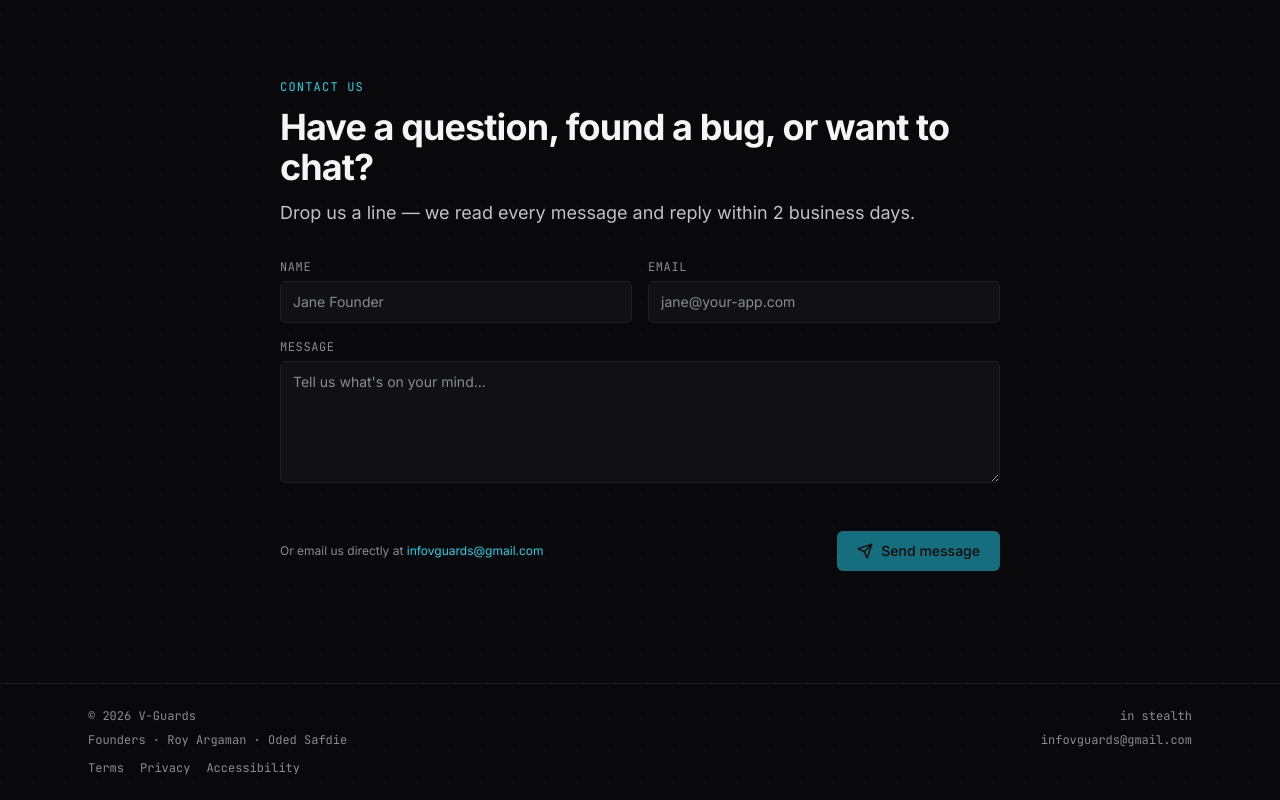
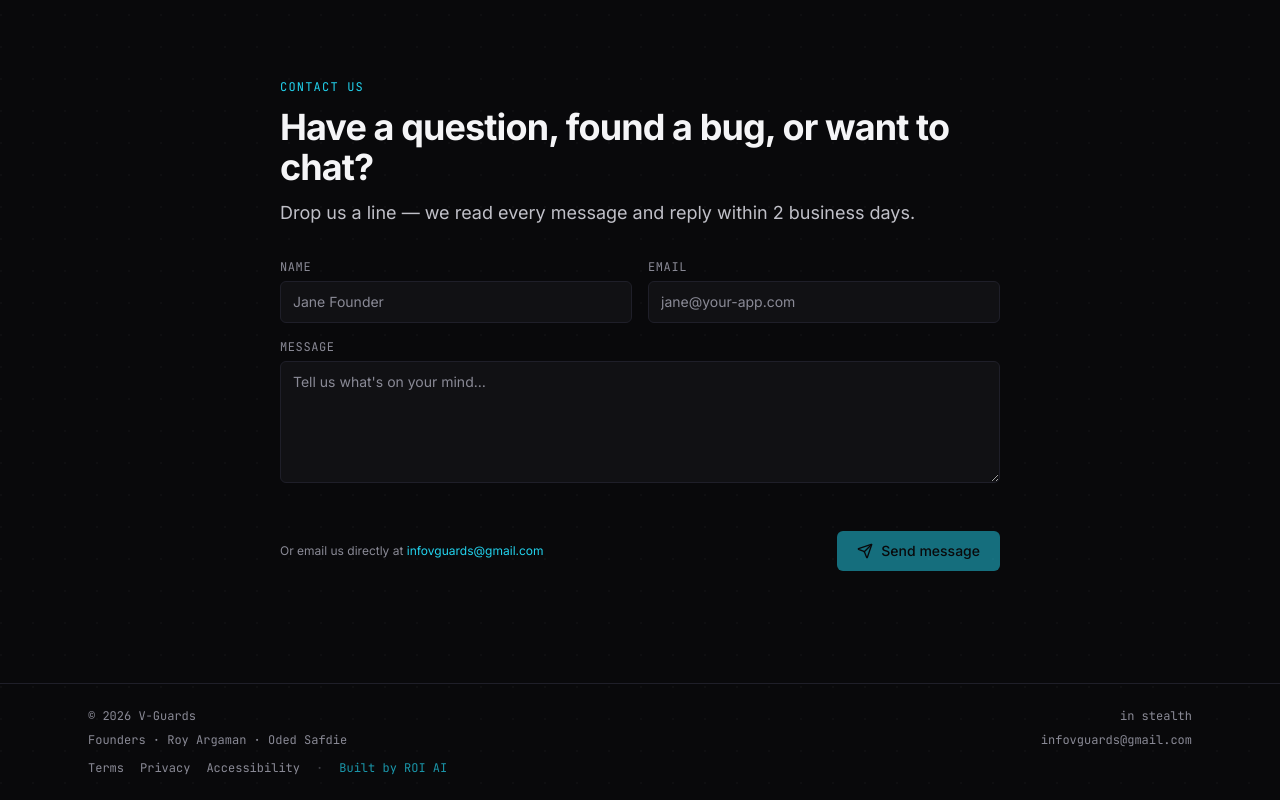
Before and after one commit to roi-ai-co-il/vguard, a React (Vite) app: page / in a window 1280 px wide. Shown: the part 3506-4306 px from the top of the page. Built offline with nearby package versions, Linux system fonts and the light colour scheme; no server answers.

Commit message:
footer: emphasize 'Built by ROI AI' link (accent color, 70% opacity)

```diff
--- a/src/App.tsx
+++ b/src/App.tsx
@@ -505,6 +505,8 @@ export default function App() {
             <a href="/terms" className="hover:text-(--color-fg-muted) transition-colors">Terms</a>
             <a href="/privacy" className="hover:text-(--color-fg-muted) transition-colors">Privacy</a>
             <a href="/accessibility" className="hover:text-(--color-fg-muted) transition-colors">Accessibility</a>
+            <span className="opacity-40">·</span>
+            <a href="https://roiai.co.il" target="_blank" rel="noopener noreferrer" className="hover:text-(--color-accent) transition-colors text-(--color-accent)/70">Built by ROI AI</a>
           </div>
         </div>
       </footer>
```
